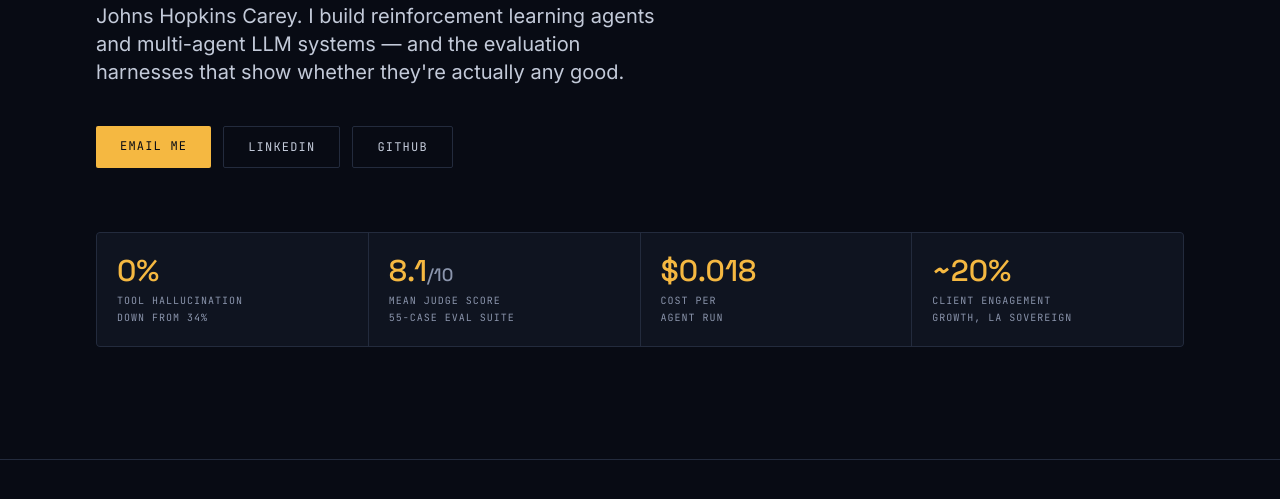
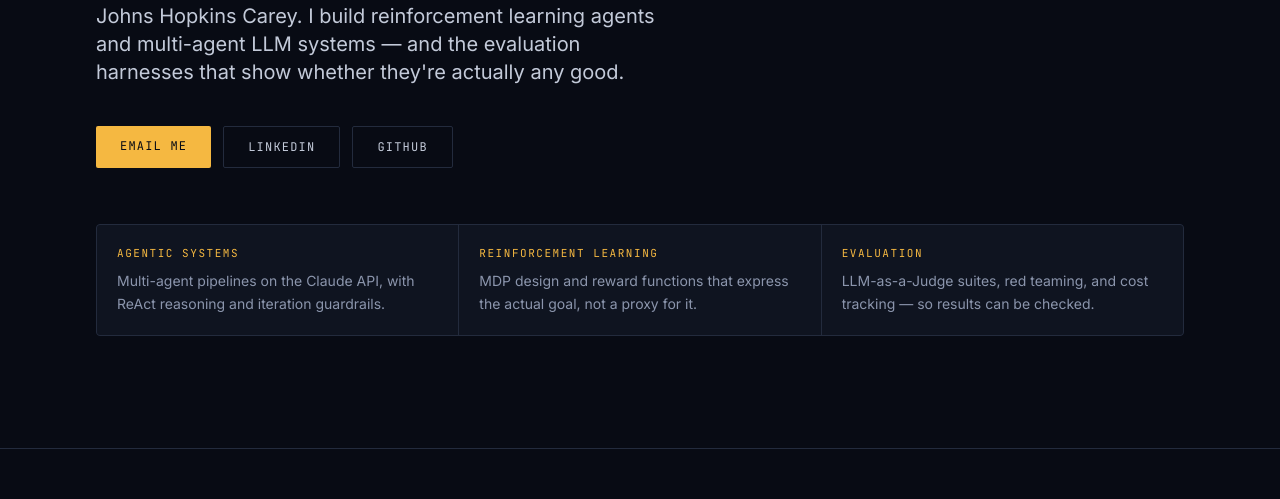
Before and after one commit to kabirkalra07-maker/kabirkalra07-maker.github.io, a plain HTML site: page index.html in a window 1280 px wide. Shown: the part 543-1042 px from the top of the page. Drawn offline with nearby package versions, Linux system fonts and the light colour scheme.

Commit message:
Add files via upload

```diff
--- a/index.html
+++ b/index.html
@@ -106,23 +106,19 @@ tailwind.config = {
          class="rounded-sm border border-edge px-6 py-3 font-mono text-xs uppercase tracking-[0.1em] text-soft transition hover:border-amber hover:text-amber">GitHub</a>
     </div>
 
-    <!-- headline metrics -->
-    <div class="mt-16 grid grid-cols-2 gap-px overflow-hidden rounded border border-edge bg-edge sm:grid-cols-4">
+    <!-- focus strip: labelled, not bare numbers -->
+    <div class="mt-14 grid gap-px overflow-hidden rounded border border-edge bg-edge sm:grid-cols-3">
       <div class="bg-surface p-5">
-        <p class="font-display text-3xl font-700 text-amber">0%</p>
-        <p class="mt-1 font-mono text-[10px] uppercase leading-relaxed tracking-[0.1em] text-muted">Tool hallucination<br>down from 34%</p>
+        <h3 class="font-mono text-[11px] uppercase tracking-[0.14em] text-amber">Agentic systems</h3>
+        <p class="mt-2 text-sm leading-relaxed text-muted">Multi-agent pipelines on the Claude API, with ReAct reasoning and iteration guardrails.</p>
       </div>
       <div class="bg-surface p-5">
-        <p class="font-display text-3xl font-700 text-amber">8.1<span class="text-lg text-muted">/10</span></p>
-        <p class="mt-1 font-mono text-[10px] uppercase leading-relaxed tracking-[0.1em] text-muted">Mean judge score<br>55-case eval suite</p>
+        <h3 class="font-mono text-[11px] uppercase tracking-[0.14em] text-amber">Reinforcement learning</h3>
+        <p class="mt-2 text-sm leading-relaxed text-muted">MDP design and reward functions that express the actual goal, not a proxy for it.</p>
       </div>
       <div class="bg-surface p-5">
-        <p class="font-display text-3xl font-700 text-amber">$0.018</p>
-        <p class="mt-1 font-mono text-[10px] uppercase leading-relaxed tracking-[0.1em] text-muted">Cost per<br>agent run</p>
-      </div>
-      <div class="bg-surface p-5">
-        <p class="font-display text-3xl font-700 text-amber">~20%</p>
-        <p class="mt-1 font-mono text-[10px] uppercase leading-relaxed tracking-[0.1em] text-muted">Client engagement<br>growth, LA Sovereign</p>
+        <h3 class="font-mono text-[11px] uppercase tracking-[0.14em] text-amber">Evaluation</h3>
+        <p class="mt-2 text-sm leading-relaxed text-muted">LLM-as-a-Judge suites, red teaming, and cost tracking &mdash; so results can be checked.</p>
       </div>
     </div>
   </div>
```
